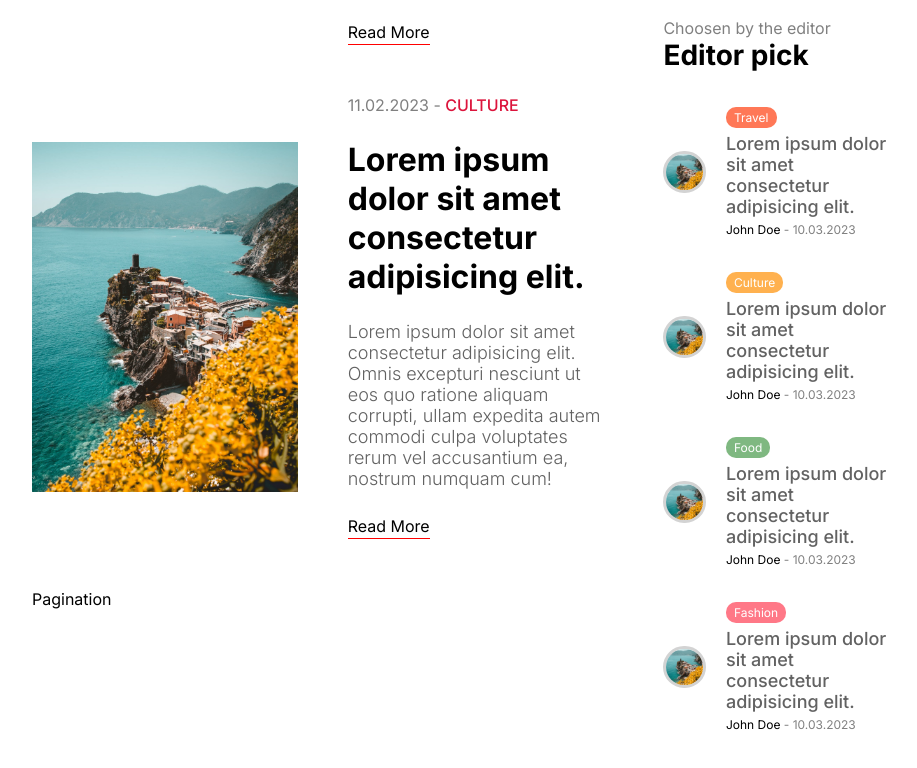
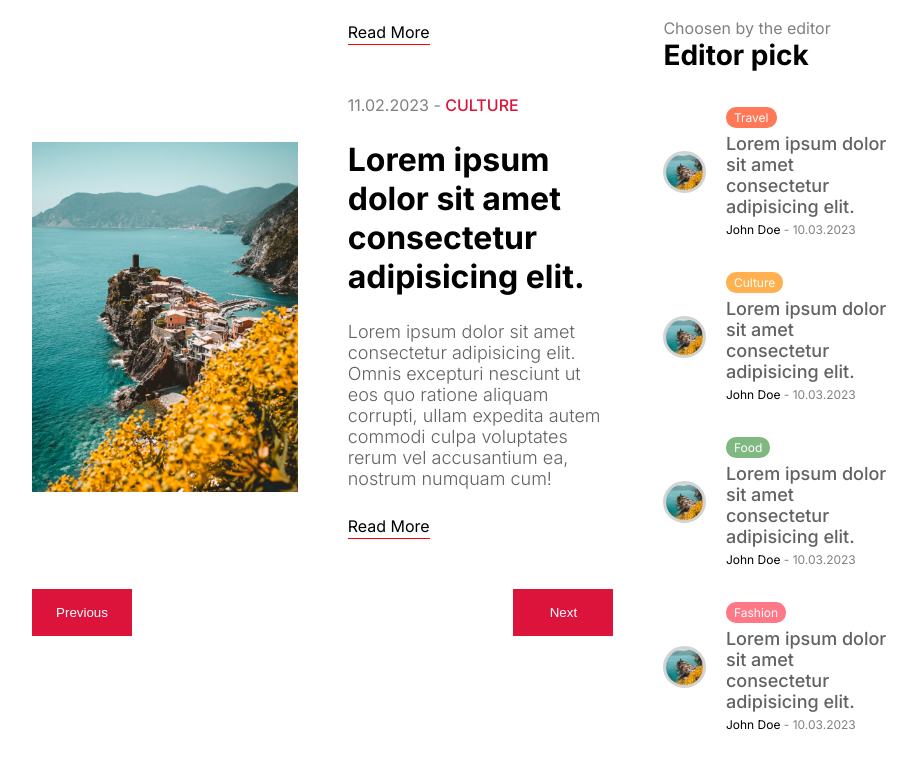
Before and after one commit to jigneshgit935/Nextjs-Blog-WebApp, a Next.js app: page / in a window 1280 px wide. Shown: the part 2302-3070 px from the top of the page, without its empty margins (176-1093 px from the left). Built offline with nearby package versions, Linux system fonts and the light colour scheme.

Commit message:
added: Pagination button

```diff
--- a/src/components/Pagination/Pagination.jsx
+++ b/src/components/Pagination/Pagination.jsx
@@ -1,7 +1,12 @@
 import React from 'react';
 import styles from './pagination.module.css';
 const Pagination = () => {
-  return <div>Pagination</div>;
+  return (
+    <div className={styles.container}>
+      <button className={styles.button}>Previous</button>
+      <button className={styles.button}>Next</button>
+    </div>
+  );
 };
 
 export default Pagination;
--- a/src/components/Pagination/pagination.module.css
+++ b/src/components/Pagination/pagination.module.css
@@ -0,0 +1,13 @@
+.container {
+  display: flex;
+  justify-content: space-between;
+}
+
+.button {
+  width: 100px;
+  border: none;
+  padding: 16px;
+  background-color: crimson;
+  color: white;
+  cursor: pointer;
+}
```
